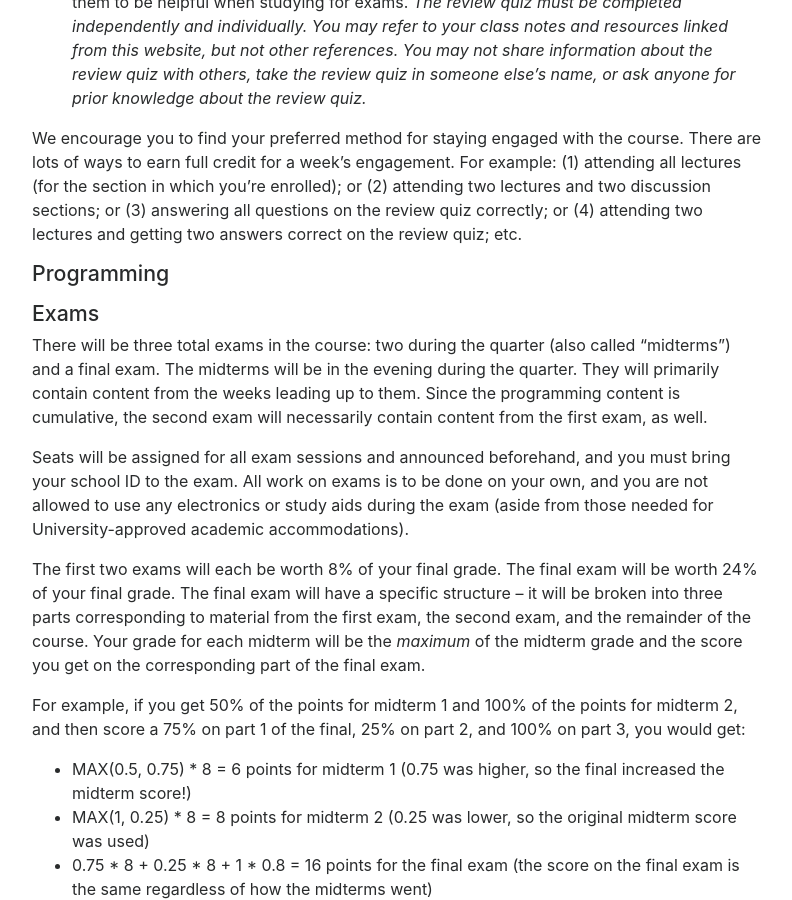
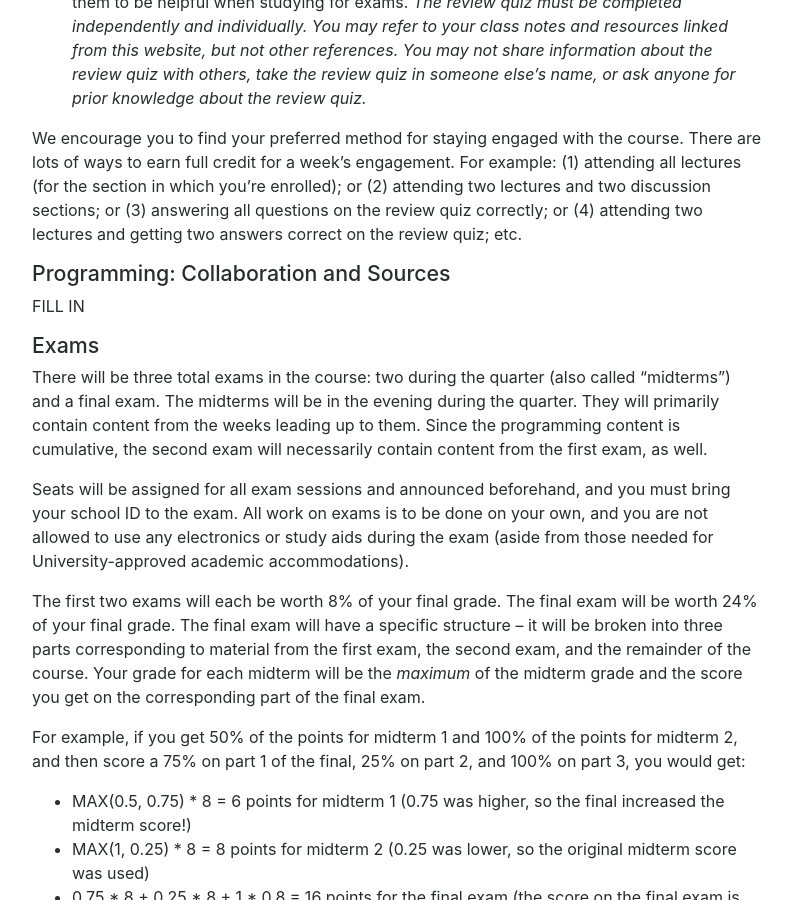
Before and after one commit to ucsd-cse8a-f18/ucsd-cse8a-f18.github.io, a Jekyll site: the page built from index.md, in a window 1280 px wide and 900 px high, scrolled down 6752 px. Shown: the whole window, without its empty margins (243-1035 px from the left). Built offline with Jekyll 4.4.1, drawn with Linux system fonts in a browser that asks for light colours; nearby versions of some CDN libraries.

Commit message:
Update index.md

```diff
--- a/index.md
+++ b/index.md
@@ -299,7 +299,9 @@ full credit for a week's engagement.  For example: (1) attending all lectures (f
 attending two lectures and getting two answers correct on the review  quiz; etc.
 
 <a name="p:pas"></a>
-<h3>Programming</h3>
+<h3>Programming: Collaboration and Sources</h3>
+
+FILL IN
 
 <a name="p:exams"></a>
 <h3>Exams</h3>
```
